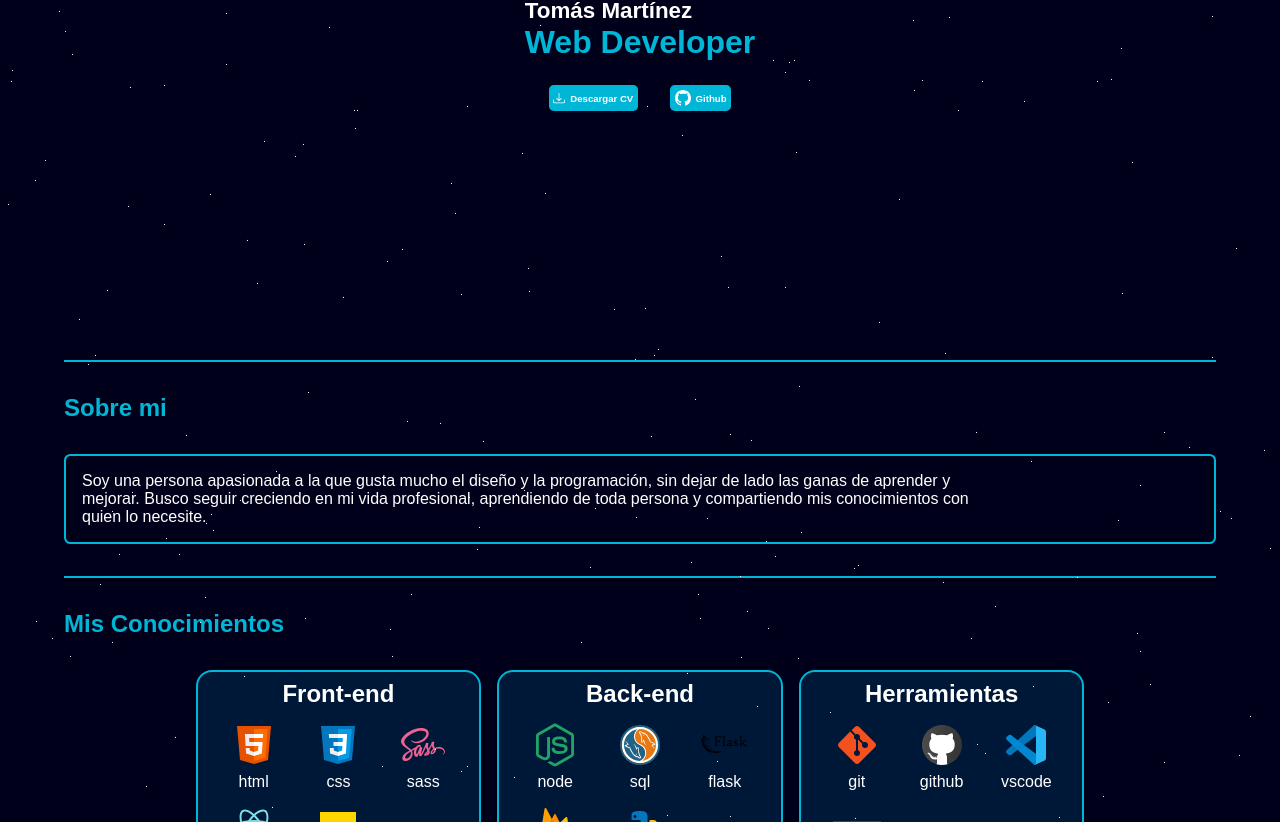
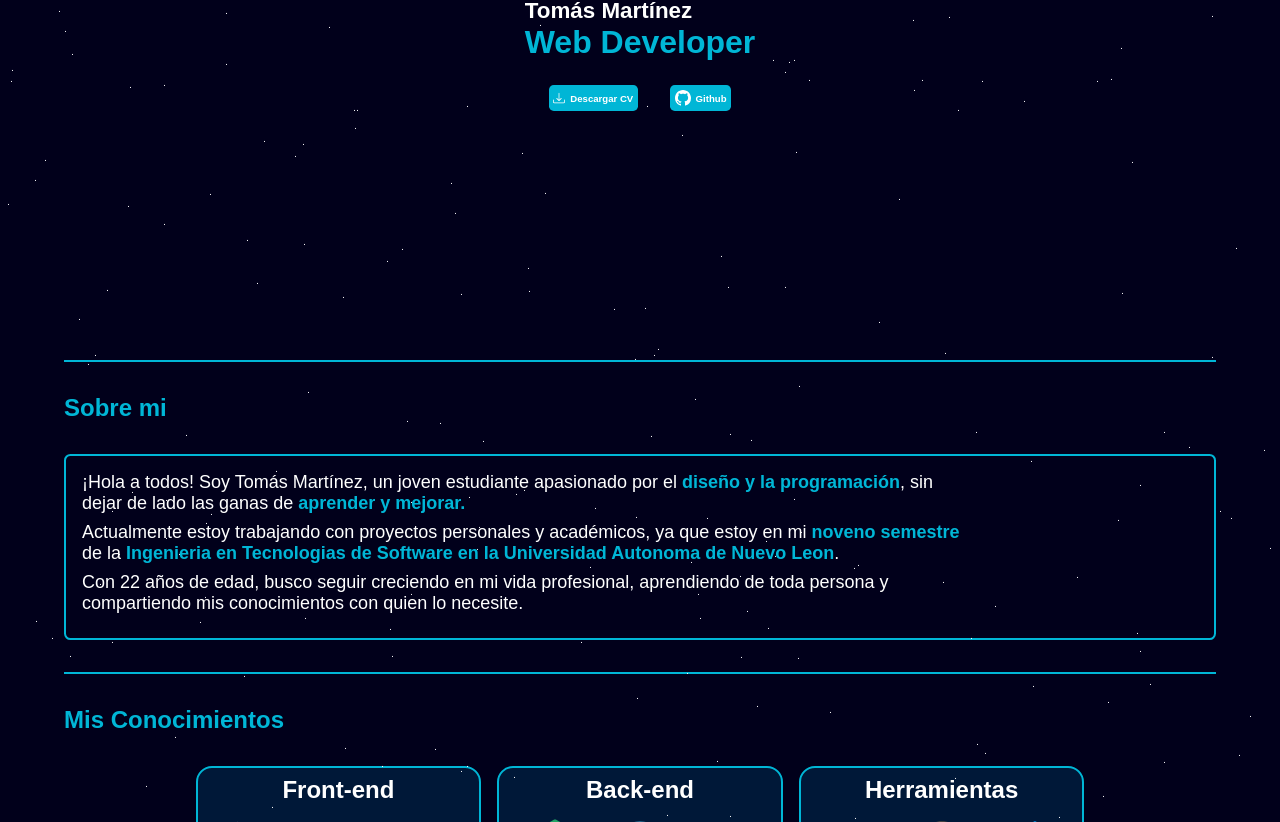
Before and after one commit to Tomasxwav/Portafolio, a React (Create React App) app: page / in a window 1280 px wide. Shown: the part 423-1245 px from the top of the page. Built offline with nearby package versions, Linux system fonts and the light colour scheme.

Commit message:
Actualizacion del About Me

```diff
--- a/src/App.js
+++ b/src/App.js
@@ -120,14 +120,25 @@ function Header() {
 }
 
 function AboutMe() {
+  const frontend = ['uanl', 'fime', 'monterrey', 'photoshop', 'programacion'];
+
+
+  const frontendItems = frontend.map((technology, index) =>
+    <div className="technology">
+      <Icons key={index} icon={technology} width='48px'/>
+      <p>{technology}</p>
+    </div>)
   return (
     <section id='about' className="about">
       <h1>  Sobre mi  </h1>
       <div className="about_content">
         <div className="about_card">
           <p>
-          Soy una persona apasionada a la que gusta mucho el diseño y la programación, sin dejar de lado las ganas de aprender y mejorar. Busco seguir creciendo en mi vida profesional, aprendiendo de toda persona y compartiendo mis conocimientos con quien lo necesite.
+          ¡Hola a todos! Soy Tomás Martínez, un joven estudiante apasionado por el <span>diseño y la programación</span>, sin dejar de lado las ganas de <span>aprender y mejorar.</span> </p>
+          <p> Actualmente estoy trabajando con proyectos personales y académicos, ya que estoy en mi <span>noveno semestre</span> de la <span>Ingenieria en Tecnologias de Software en la Universidad Autonoma de Nuevo Leon</span>.</p>
+          <p>Con 22 años de edad, busco seguir creciendo en mi vida profesional, aprendiendo de toda persona y compartiendo mis conocimientos con quien lo necesite.
           </p>
+      {/* <KnowledgeCard cardname="" cardcontent={frontendItems}/> */}
         </div>
       </div>
     </section>
--- a/src/css/app.css
+++ b/src/css/app.css
@@ -133,25 +133,27 @@ h1 {
 .about {
   padding: 2rem 0;
   border-bottom: solid 2px #00B6D6;
+  height: 10rem;
 }
 .about .about_content {
+
   margin-top: 2rem;
 }
 .about .about_card {
+
   border: solid 2px #00B6D6;
   border-radius: 0.4rem;
   padding: 1rem;
   height: auto;
   background-color: linear-gradient(rgba(0, 0, 0, 0), #001838, #001838);
+
 }
 @media screen and (max-width: 767px) {
   .about .about_card p {
     min-width: 100%;
   }
 }
-.about .about_card p {
-  width: 80%;
-}
+
 
 .proyects {
   margin-top: 2rem;
--- a/src/scss/app.scss
+++ b/src/scss/app.scss
@@ -217,7 +217,13 @@ h1 {
         }
 
         p {
+            font-size: large;
             width: 80%;
+            padding-bottom: 0.5rem;
+            span {
+                color: $color_secundario;
+                font-weight: 600;
+            }
         }
     }
 }
```
